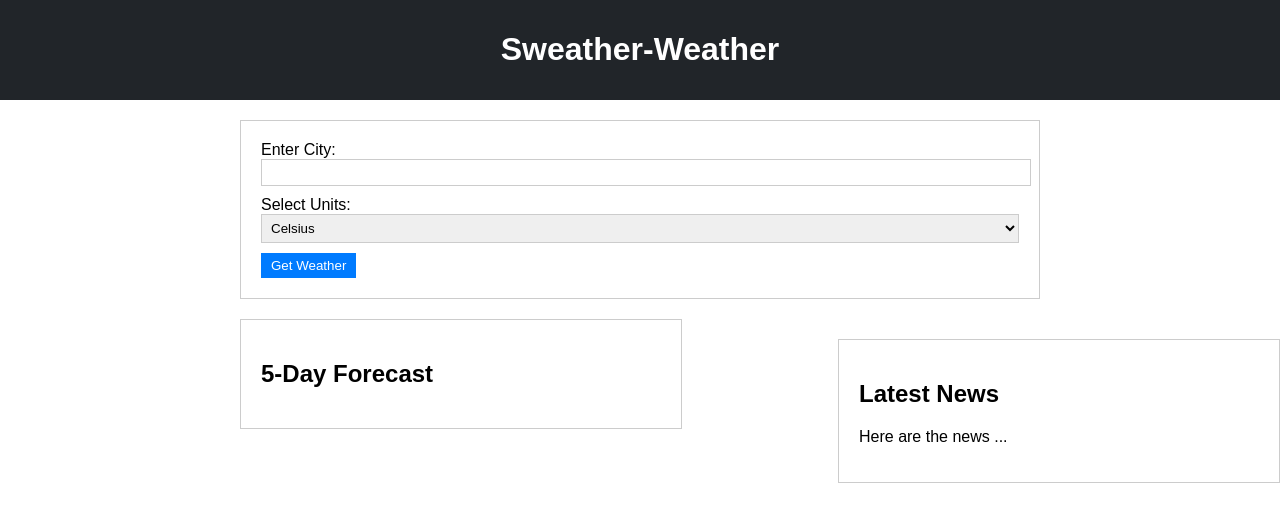
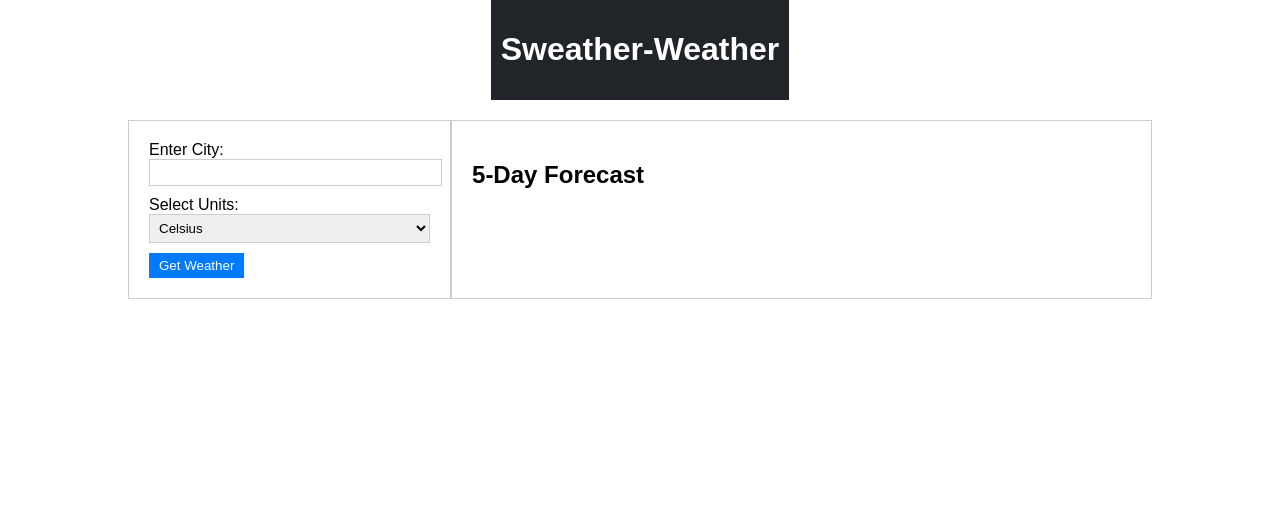
Before and after one commit to ainarku/sweater-weather, a Django app: page / in a window 1280 px wide. Shown: the top 522 px of the page. Run offline with Django 4.2, Linux system fonts and the light colour scheme.

Commit message:
changed styles, index and weather_results code

```diff
--- a/weatherapp/sweatherapp/static/styles.css
+++ b/weatherapp/sweatherapp/static/styles.css
@@ -1,9 +1,10 @@
-/* static/style.css */
-
 body {
   font-family: 'Arial', sans-serif;
   margin: 0;
   padding: 0;
+  display: flex;
+  flex-direction: column;
+  align-items: center;
 }
 
 .header {
@@ -18,15 +19,18 @@ h1 {
 }
 
 .main-container {
-    width: 800px;
-    margin: 0 auto;
-    padding: 20px;
+  display: flex;
+  justify-content: space-around;
+  width: 80%;
+  margin-top: 20px;
 }
 
 section {
+  width: 45%; /* Adjust as needed */
   padding: 20px;
   border: 1px solid #ccc;
   margin-bottom: 20px;
+  box-sizing: border-box;
 }
 
 .form-group {
@@ -61,10 +65,13 @@ section {
   margin-bottom: 10px;
 }
 
-.forecast {
-    width: 400px;
-    float: left;
-    margin-right: 20px;
+.forecast,
+.weather_news {
+  width: 100%; /* Adjust as needed */
+  padding: 20px;
+  border: 1px solid #ccc;
+  margin-bottom: 20px;
+  box-sizing: border-box;
 }
 
 .forecast table {
@@ -81,7 +88,14 @@ section {
   text-align: center;
 }
 
-.weather_news {
-    width: 400px;
-    float: right;
+@media (max-width: 768px) {
+  .main-container {
+    flex-direction: column;
+    align-items: center;
   }
+
+  section {
+    width: 100%;
+    margin-bottom: 20px;
+  }
+}
--- a/weatherapp/sweatherapp/templates/index.html
+++ b/weatherapp/sweatherapp/templates/index.html
@@ -66,9 +66,5 @@
     </section>
   </main>
 
-  <section class="weather_news">
-    <h2>Latest News</h2>
-    <p>Here are the news ...</p>
-  </section>
 </body>
 </html>
```
Also changed, not shown: weatherapp/sweatherapp/templates/weather_result.html (+46 -1 lines). Lines whose indentation alone changed are shown as unchanged.
